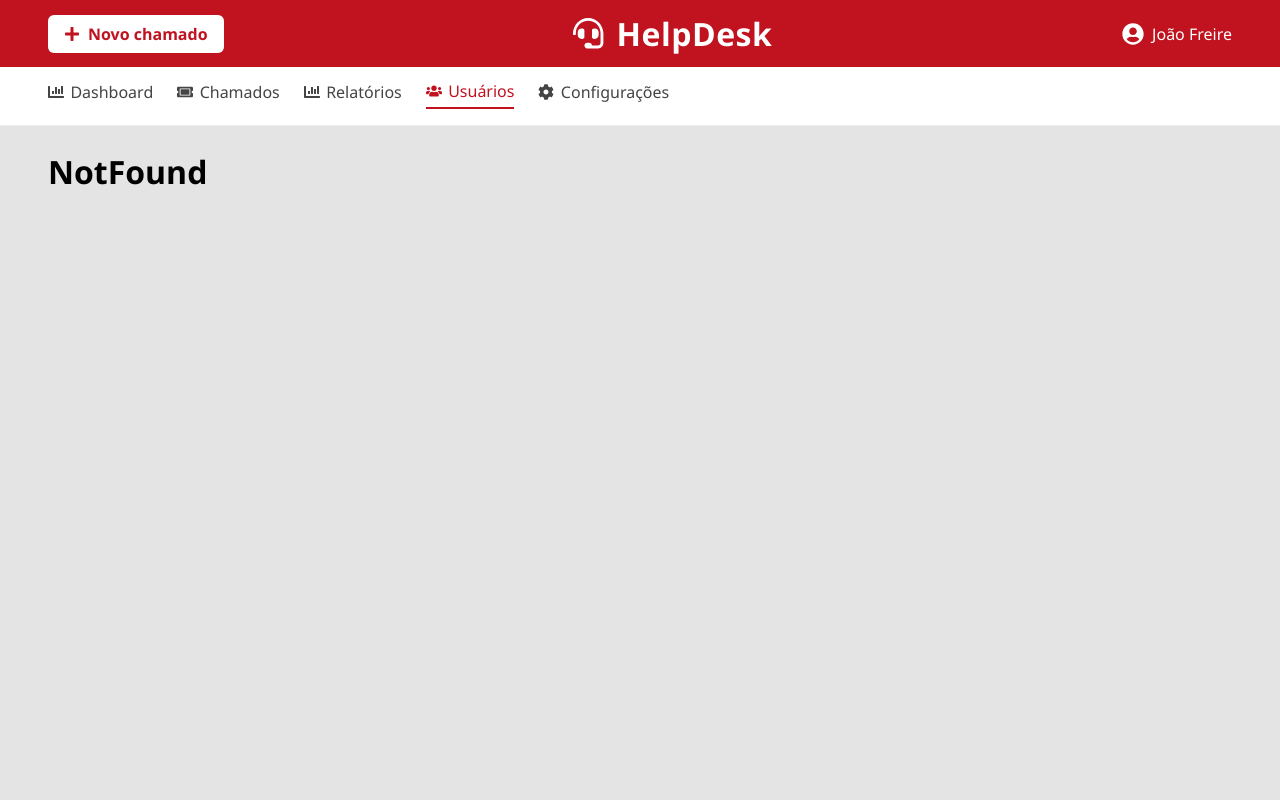
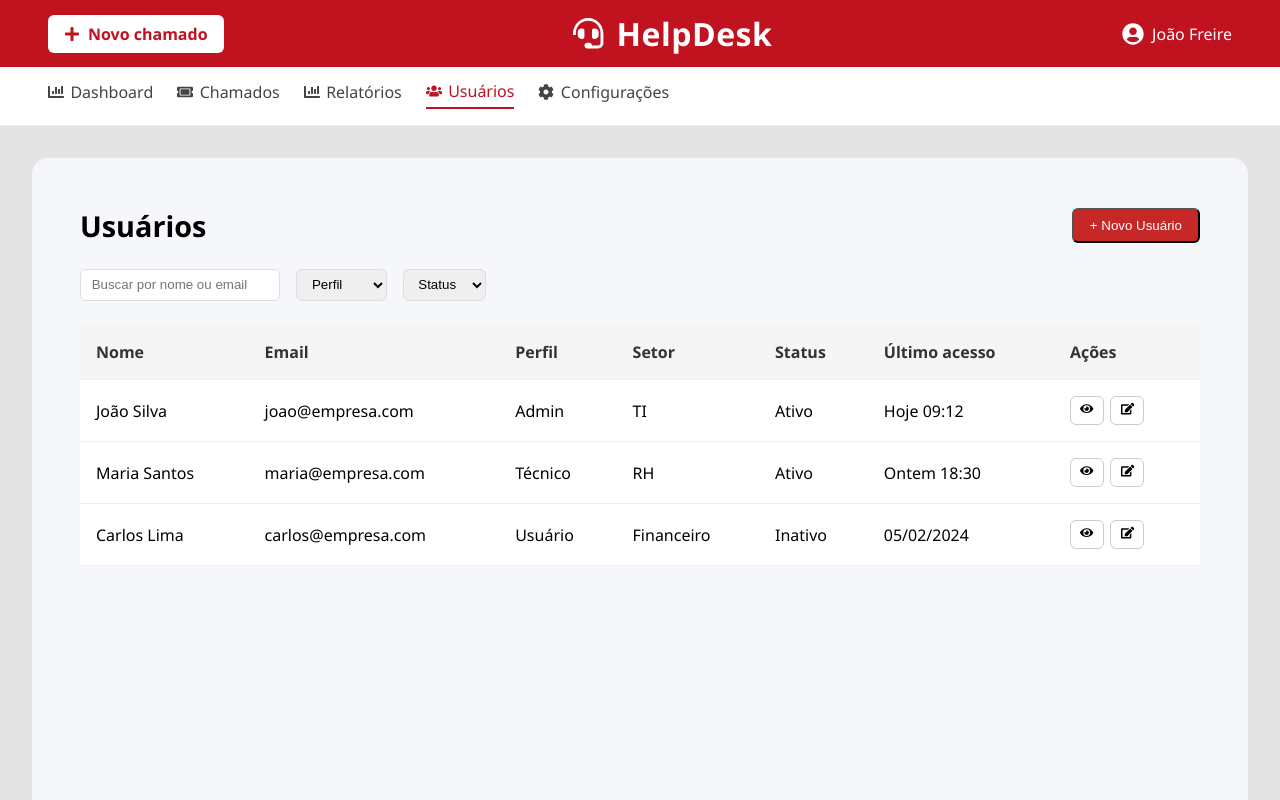
Before and after one commit to diegoflausino45/HelpDesk, a React (Vite) app: page /usuarios in a window 1280 px wide. Shown: the top 800 px of the page. Built offline with nearby package versions, Linux system fonts and the light colour scheme.

Commit message:
commit de estilizações geraise criação de modais de criação e edição de usuários

```diff
--- a/src/containers/chamados/chamados.module.css
+++ b/src/containers/chamados/chamados.module.css
@@ -1,5 +1,7 @@
 .container {
-  padding: 2rem 3rem;
+  padding:  3rem;
+  background: #f6f7fb;
+  border-radius:  1em;
 }
 
 .pageHeader {
--- a/src/containers/dashboard/dashboard.module.css
+++ b/src/containers/dashboard/dashboard.module.css
@@ -1,6 +1,8 @@
 .dashboard {
-  padding: 2em 3em;
+  padding:  3em;
   min-height: 100vh;
+    background: #f6f7fb;
+  border-radius:  1em;
 }
 
 .kpis {
--- a/src/containers/relatorios/relatorios.module.css
+++ b/src/containers/relatorios/relatorios.module.css
@@ -1,7 +1,10 @@
 .container {
-  padding: 2rem 3rem;
+  padding:  3rem;
   background: #f6f7fb;
   min-height: 100vh;
+  border-radius:  1em;
+
+
 }
 
 .header {
--- /dev/null
+++ b/src/containers/usuarios/components/usuarioModal.module.css
@@ -0,0 +1,52 @@
+.overlay {
+  position: fixed;
+  inset: 0;
+  background: rgba(0,0,0,0.4);
+  display: flex;
+  align-items: center;
+  justify-content: center;
+  z-index: 999;
+}
+
+.modal {
+  background: white;
+  padding: 2rem;
+  border-radius: 10px;
+  width: 400px;
+}
+
+.modal h2 {
+  margin-bottom: 1rem;
+}
+
+.modal form {
+  display: flex;
+  flex-direction: column;
+  gap: 0.8rem;
+}
+
+.modal input,
+.modal select {
+  padding: 0.6em;
+  border-radius: 6px;
+  border: 1px solid #ddd;
+}
+
+.actions {
+  display: flex;
+  justify-content: flex-end;
+  gap: 0.6rem;
+  margin-top: 1rem;
+}
+
+.actions button {
+  padding: 0.5em 1em;
+  border-radius: 6px;
+  border: none;
+  cursor: pointer;
+}
+
+.actions button:last-child {
+  background: #c62828;
+  color: white;
+}
--- /dev/null
+++ b/src/containers/usuarios/usuarios.jsx
@@ -0,0 +1,164 @@
+import styles from "./usuarios.module.css"
+import { useState } from "react"
+import { FaEye, FaEdit } from "react-icons/fa"
+import Modal from "../../components/Modal/modal"
+
+function Usuarios() {
+  const [busca, setBusca] = useState("")
+  const [perfil, setPerfil] = useState("")
+  const [status, setStatus] = useState("")
+
+  const [openCreate, setOpenCreate] = useState(false)
+  const [openEdit, setOpenEdit] = useState(false)
+  const [usuarioSelecionado, setUsuarioSelecionado] = useState(null)
+
+  const usuarioLogado = {
+    perfil: "Admin",
+  }
+
+  const usuarios = [
+    {
+      id: 1,
+      nome: "João Silva",
+      email: "joao@empresa.com",
+      perfil: "Admin",
+      setor: "TI",
+      status: "Ativo",
+      ultimoAcesso: "Hoje 09:12",
+    },
+    {
+      id: 2,
+      nome: "Maria Santos",
+      email: "maria@empresa.com",
+      perfil: "Técnico",
+      setor: "RH",
+      status: "Ativo",
+      ultimoAcesso: "Ontem 18:30",
+    },
+    {
+      id: 3,
+      nome: "Carlos Lima",
+      email: "carlos@empresa.com",
+      perfil: "Usuário",
+      setor: "Financeiro",
+      status: "Inativo",
+      ultimoAcesso: "05/02/2024",
+    },
+  ]
+
+  const usuariosFiltrados = usuarios.filter(u => {
+    const texto =
+      u.nome.toLowerCase().includes(busca.toLowerCase()) ||
+      u.email.toLowerCase().includes(busca.toLowerCase())
+
+    const perfilOk = !perfil || u.perfil === perfil
+    const statusOk = !status || u.status === status
+
+    return texto && perfilOk && statusOk
+  })
+
+  return (
+    <main className={styles.container}>
+      {/* Header */}
+      <section className={styles.pageHeader}>
+        <h1>Usuários</h1>
+        {usuarioLogado.perfil === "Admin" && (
+          <button
+            className={styles.newUser}
+            onClick={() => setOpenCreate(true)}
+          >
+            + Novo Usuário
+          </button>
+        )}
+      </section>
+
+      {/* Filtros */}
+      <section className={styles.filters}>
+        <input
+          type="text"
+          placeholder="Buscar por nome ou email"
+          value={busca}
+          onChange={e => setBusca(e.target.value)}
+        />
+
+        <select value={perfil} onChange={e => setPerfil(e.target.value)}>
+          <option value="">Perfil</option>
+          <option>Admin</option>
+          <option>Técnico</option>
+          <option>Usuário</option>
+        </select>
+
+        <select value={status} onChange={e => setStatus(e.target.value)}>
+          <option value="">Status</option>
+          <option>Ativo</option>
+          <option>Inativo</option>
+        </select>
+      </section>
+
+      {/* Tabela */}
+      <table className={styles.table}>
+        <thead>
+          <tr>
+            <th>Nome</th>
+            <th>Email</th>
+            <th>Perfil</th>
+            <th>Setor</th>
+            <th>Status</th>
+            <th>Último acesso</th>
+            <th>Ações</th>
+          </tr>
+        </thead>
+
+        <tbody>
+          {usuariosFiltrados.map(user => (
+            <tr key={user.id}>
+              <td>{user.nome}</td>
+              <td>{user.email}</td>
+              <td>{user.perfil}</td>
+              <td>{user.setor}</td>
+              <td>{user.status}</td>
+              <td>{user.ultimoAcesso}</td>
+              <td className={styles.actions}>
+                <button><FaEye /></button>
+
+                {(usuarioLogado.perfil === "Admin" ||
+                  (usuarioLogado.perfil === "Técnico" &&
+                    user.perfil === "Usuário")) && (
+                  <button
+                    onClick={() => {
+                      setUsuarioSelecionado(user)
+                      setOpenEdit(true)
+                    }}
+                  >
+                    <FaEdit />
+                  </button>
+                )}
+              </td>
+            </tr>
+          ))}
+        </tbody>
+      </table>
+
+      {/* Modal Criar */}
+      {openCreate && (
+        <Modal
+          title="Criar Usuário"
+          onClose={() => setOpenCreate(false)}
+          usuarioLogado={usuarioLogado}
+        />
+      )}
+
+      {/* Modal Editar */}
+      {openEdit && (
+        <Modal
+          title="Editar Usuário"
+          usuario={usuarioSelecionado}
+          onClose={() => setOpenEdit(false)}
+          usuarioLogado={usuarioLogado}
+        />
+      )}
+    </main>
+  )
+}
+
+export default Usuarios
--- /dev/null
+++ b/src/containers/usuarios/usuarios.module.css
@@ -0,0 +1,116 @@
+.container {
+  padding:  3rem;
+  background: #f6f7fb;
+  min-height: 100vh;
+  border-radius:  1em;
+
+}
+
+/* Header */
+.pageHeader {
+  display: flex;
+  justify-content: space-between;
+  align-items: center;
+  margin-bottom: 1.5rem;
+}
+
+.pageHeader h1 {
+  font-size: 1.8rem;
+}
+
+.newUser {
+  background: #c62828;
+  color: white;
+  padding: 0.6em 1.2em;
+  border-radius: 6px;
+  text-decoration: none;
+  font-weight: 500;
+}
+
+/* Filtros */
+.filters {
+  display: flex;
+  gap: 1rem;
+  margin-bottom: 1.5rem;
+}
+
+.filters input,
+.filters select {
+  padding: 0.5em 0.8em;
+  border-radius: 6px;
+  border: 1px solid #ddd;
+}
+
+/* Tabela */
+.table {
+  width: 100%;
+  border-collapse: collapse;
+  background: white;
+}
+
+.table th {
+  padding: 1em;
+  background: #f5f5f5;
+  text-align: left;
+  font-weight: 600;
+}
+
+.table td {
+  padding: 1em;
+  border-bottom: 1px solid #eee;
+}
+
+.table tr:hover {
+  background: #fafafa;
+}
+
+/* Badges */
+.badge {
+  padding: 0.3em 0.7em;
+  border-radius: 12px;
+  font-size: 0.75rem;
+  font-weight: 600;
+}
+
+/* Perfil */
+.admin {
+  background: #fbe9e7;
+  color: #c62828;
+}
+
+.técnico {
+  background: #fff3e0;
+  color: #ef6c00;
+}
+
+.usuário {
+  background: #e3f2fd;
+  color: #1565c0;
+}
+
+/* Status */
+.ativo {
+  background: #e8f5e9;
+  color: #2e7d32;
+}
+
+.inativo {
+  background: #fdecea;
+  color: #c62828;
+}
+
+/* Ações */
+.actions button {
+  margin-right: 0.4rem;
+  padding: 0.4em 0.7em;
+  border-radius: 6px;
+  border: 1px solid #ccc;
+  background: none;
+  cursor: pointer;
+}
+
+.actions button:hover {
+  background: #c62828;
+  color: white;
+  border-color: #c62828;
+}
--- a/src/routes/routes.jsx
+++ b/src/routes/routes.jsx
@@ -6,6 +6,7 @@ import { BrowserRouter, Routes, Route } from "react-router-dom"
 import DashBoard from "../containers/dashboard/dashboard"
 import Chamados from "../containers/chamados/chamados"
 import Relatorios from "../containers/relatorios/relatorios"
+import Usuarios from "../containers/usuarios/usuarios"
 import NotFound from "../containers/notFound/notFound"
 //Importações de Componentes
 import Header from "../components/header/header"
@@ -22,6 +23,7 @@ function RouterApp(){
                         <Route path="/" element={<DashBoard/>} />
                         <Route path="/chamados" element={<Chamados/>}/>
                         <Route path="/relatorios" element={<Relatorios/>}/>
+                        <Route path="/usuarios" element={<Usuarios/>}/>
                         <Route path="*" element={<NotFound/>}/>
                     </Routes>
                 </div>
--- a/src/routes/routes.module.css
+++ b/src/routes/routes.module.css
@@ -1,5 +1,5 @@
 .content{
-    padding: 1.5em 3em;
+    padding: 2em;
     /*overflow-y: auto;
     max-height: 83vh;*/
     scrollbar-width: thin;
```
Also changed, not shown: src/containers/usuarios/components/criarUsuarioModal.jsx (added, +51 -0 lines), src/containers/usuarios/components/editarUsuarioModal.jsx (added, +53 -0 lines).
